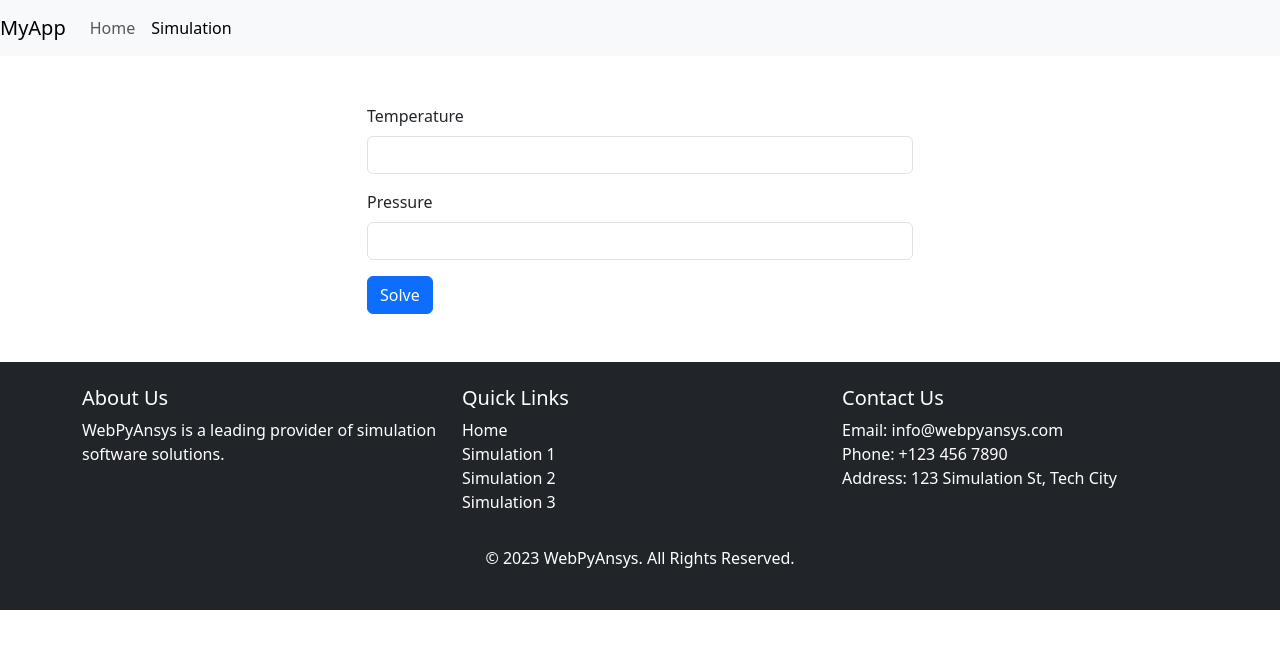
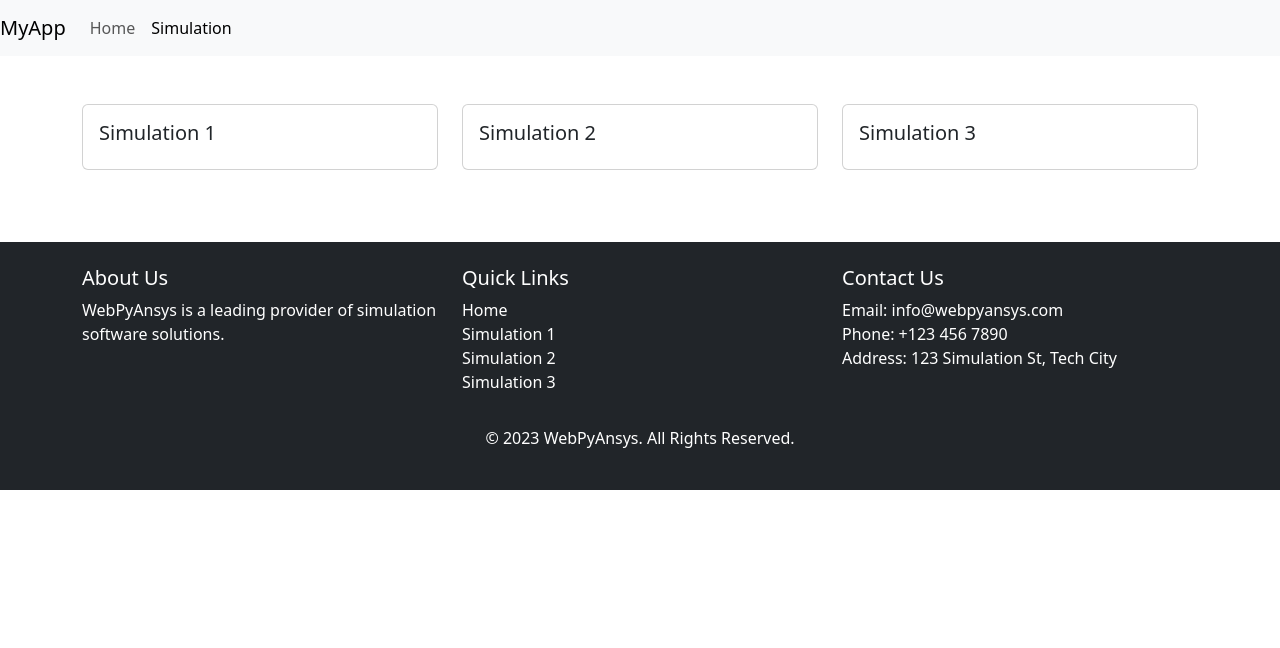
Before and after one commit to TonniChopper/BPfrontend, a React (Vite) app: page /simulation in a window 1280 px wide. Shown: the top 648 px of the page. Built offline with nearby package versions, Linux system fonts and the light colour scheme.

Commit message:
Implimented 3 type simulation

```diff
--- a/src/Components/FetchSimulation.jsx
+++ b/src/Components/FetchSimulation.jsx
@@ -1,12 +1,15 @@
 import axios from "axios";
 import PropTypes from "prop-types";
 
-const FetchSimulation = ({ formData, setResult, setLoading, loading }) => {
+const FetchSimulation = ({ formData, setResult, setLoading, loading, simulationId }) => {
     const fetchData = async () => {
         setLoading(true);
         try {
-            // Отправка данных на бэкенд
-            const postResponse = await axios.post('http://localhost:8000/myapp/graphs/', formData);
+            // Отправка данных на бэкенд с ID симуляции
+            const postResponse = await axios.post('http://localhost:8000/myapp/graphs/', {
+                ...formData,
+                simulationId,
+            });
             const graphId = postResponse.data.id;
             // Получение обработанных данных и изображения
             const response = await axios.get(`http://localhost:8000/myapp/graphs/${graphId}/`);
@@ -29,6 +32,7 @@ FetchSimulation.propTypes = {
     setResult: PropTypes.func.isRequired,
     setLoading: PropTypes.func.isRequired,
     loading: PropTypes.bool.isRequired,
+    simulationId: PropTypes.number.isRequired,
 };
 
 export default FetchSimulation;
--- /dev/null
+++ b/src/Components/SimulationForm.jsx
@@ -0,0 +1,69 @@
+import { useState } from 'react';
+import PropTypes from 'prop-types';
+import { Container, Form, Row, Col, Button } from 'react-bootstrap';
+import FetchSimulation from './FetchSimulation';
+
+const SimulationForm = ({ simulationId }) => {
+    const [formData, setFormData] = useState({ temperature: '', pressure: '' });
+    const [result, setResult] = useState(null);
+    const [loading, setLoading] = useState(false);
+
+    const handleChange = (e) => {
+        setFormData({ ...formData, [e.target.name]: e.target.value });
+    };
+
+    const handleFetchSimulation = async () => {
+        setLoading(true);
+        const simulationResult = await FetchSimulation(formData, simulationId);
+        setResult(simulationResult);
+        setLoading(false);
+    };
+
+    return (
+        <Container className="my-5">
+            <Row className="justify-content-center">
+                <Col md="6">
+                    <h2>Simulation {simulationId}</h2>
+                    <Form>
+                        <Form.Group controlId="formTemperature">
+                            <Form.Label>Temperature</Form.Label>
+                            <Form.Control
+                                type="text"
+                                name="temperature"
+                                value={formData.temperature}
+                                onChange={handleChange}
+                                required
+                            />
+                        </Form.Group>
+                        <Form.Group controlId="formPressure" className="mt-3">
+                            <Form.Label>Pressure</Form.Label>
+                            <Form.Control
+                                type="text"
+                                name="pressure"
+                                value={formData.pressure}
+                                onChange={handleChange}
+                                required
+                            />
+                        </Form.Group>
+                        <Button variant="primary" onClick={handleFetchSimulation} disabled={loading} className="mt-3">
+                            {loading ? "Loading..." : "Solve"}
+                        </Button>
+                    </Form>
+                    {result && (
+                        <div className="mt-5 text-center">
+                            <h3>{result.title}</h3>
+                            <img src={result.image} alt="Result"/>
+                            <pre>{JSON.stringify(result.data, null, 2)}</pre>
+                        </div>
+                    )}
+                </Col>
+            </Row>
+        </Container>
+    );
+};
+
+SimulationForm.propTypes = {
+    simulationId: PropTypes.number.isRequired,
+};
+
+export default SimulationForm;
--- /dev/null
+++ b/src/Components/SimulationList.jsx
@@ -0,0 +1,29 @@
+import { Card, Col, Row } from 'react-bootstrap';
+import PropTypes from 'prop-types';
+
+const simulations = [
+    { id: 1, title: 'Simulation 1' },
+    { id: 2, title: 'Simulation 2' },
+    { id: 3, title: 'Simulation 3' },
+];
+
+const SimulationList = ({ onSelect }) => {
+    return (
+        <Row className="justify-content-center">
+            {simulations.map(simulation => (
+                <Col md="4" key={simulation.id}>
+                    <Card onClick={() => onSelect(simulation.id)} className="mb-4">
+                        <Card.Body>
+                            <Card.Title>{simulation.title}</Card.Title>
+                        </Card.Body>
+                    </Card>
+                </Col>
+            ))}
+        </Row>
+    );
+};
+SimulationList.propTypes = {
+    onSelect: PropTypes.func.isRequired,
+};
+
+export default SimulationList;
--- a/src/Pages/SimulationPage.jsx
+++ b/src/Pages/SimulationPage.jsx
@@ -1,64 +1,20 @@
+// src/Pages/SimulationPage.jsx
 import { useState } from 'react';
-import FetchSimulation from '../Components/FetchSimulation';
-import { Container, Form, Row, Col, Button } from 'react-bootstrap';
+import SimulationList from '../Components/SimulationList';
+import SimulationForm from '../Components/SimulationForm';
+import { Container } from 'react-bootstrap';
 
 const SimulationPage = () => {
-    const [formData, setFormData] = useState({ temperature: '', pressure: '' });
-    const [result, setResult] = useState(null);
-    const [loading, setLoading] = useState(false);
-
-    const handleChange = (e) => {
-        setFormData({ ...formData, [e.target.name]: e.target.value });
-    };
-
-    const handleFetchSimulation = async () => {
-        setLoading(true);
-        const simulationResult = await FetchSimulation(formData);
-        setResult(simulationResult);
-        setLoading(false);
-    };
+    const [selectedSimulation, setSelectedSimulation] = useState(null);
 
     return (
-        <>
-            <Container className="my-5">
-                <Row className="justify-content-center">
-                    <Col md="6">
-                        <Form>
-                            <Form.Group controlId="formTemperature">
-                                <Form.Label>Temperature</Form.Label>
-                                <Form.Control
-                                    type="text"
-                                    name="temperature"
-                                    value={formData.temperature}
-                                    onChange={handleChange}
-                                    required
-                                />
-                            </Form.Group>
-                            <Form.Group controlId="formPressure" className="mt-3">
-                                <Form.Label>Pressure</Form.Label>
-                                <Form.Control
-                                    type="text"
-                                    name="pressure"
-                                    value={formData.pressure}
-                                    onChange={handleChange}
-                                    required
-                                />
-                            </Form.Group>
-                            <Button variant="primary" onClick={handleFetchSimulation} disabled={loading} className="mt-3">
-                                {loading ? "Loading..." : "Solve"}
-                            </Button>
-                        </Form>
-                        {result && (
-                            <div className="mt-5 text-center">
-                                <h3>{result.title}</h3>
-                                <img src={result.image} alt="Result"/>
-                                <pre>{JSON.stringify(result.data, null, 2)}</pre>
-                            </div>
-                        )}
-                    </Col>
-                </Row>
-            </Container>
-        </>
+        <Container className="my-5">
+            {!selectedSimulation ? (
+                <SimulationList onSelect={setSelectedSimulation} />
+            ) : (
+                <SimulationForm simulationId={selectedSimulation} />
+            )}
+        </Container>
     );
 };
 
```
